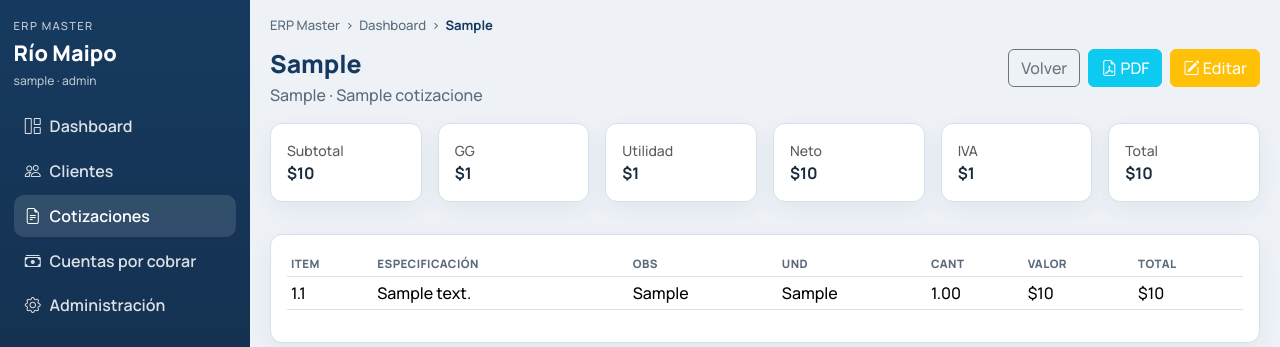
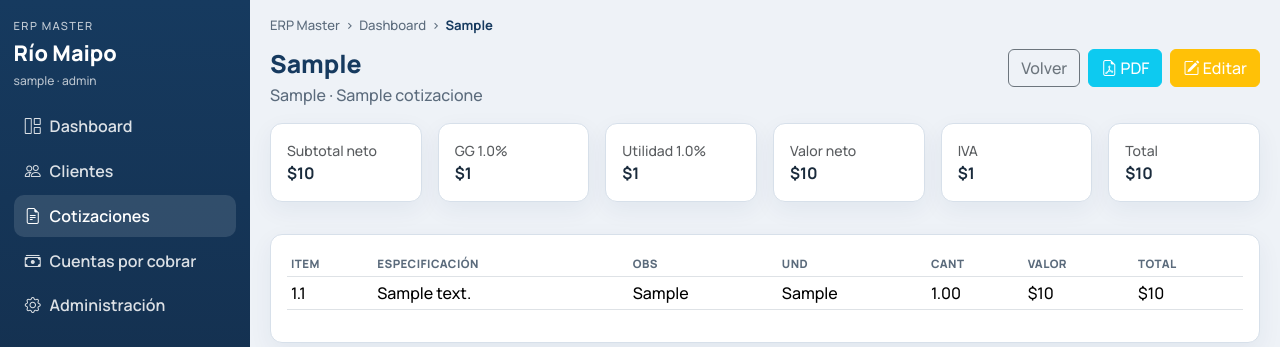
Before and after one commit to osvaldolirac-bit/ConstructPro-ERP, a Flask app: page /cotizaciones/1 in a window 1280 px wide. Shown: the top 347 px of the page. Run offline with Flask 3, Linux system fonts and the light colour scheme; the visitor is signed in with stand-in values (Sample User, id 1); data comes from the database, SQL or seed files in the repository; tables that the repository leaves empty hold one stand-in row (values such as "Sample post"); some libraries are stand-ins or nearby versions.

Commit message:
Show GG/Utilidad percentages on cotización detail
Co-authored-by: osvaldolirac-bit <osvaldolirac-bit@users.noreply.github.com>

```diff
--- a/rmweb/templates/cotizaciones/detalle.html
+++ b/rmweb/templates/cotizaciones/detalle.html
@@ -13,10 +13,10 @@
   </div>
 </div>
 <div class="row g-3 mb-3">
-  <div class="col-md-2"><div class="panel"><div class="text-muted small">Subtotal</div><strong>{{ clp(cot.subtotal) }}</strong></div></div>
-  <div class="col-md-2"><div class="panel"><div class="text-muted small">GG</div><strong>{{ clp(cot.gg_monto) }}</strong></div></div>
-  <div class="col-md-2"><div class="panel"><div class="text-muted small">Utilidad</div><strong>{{ clp(cot.utilidad_monto) }}</strong></div></div>
-  <div class="col-md-2"><div class="panel"><div class="text-muted small">Neto</div><strong>{{ clp(cot.valor_neto) }}</strong></div></div>
+  <div class="col-md-2"><div class="panel"><div class="text-muted small">Subtotal neto</div><strong>{{ clp(cot.subtotal) }}</strong></div></div>
+  <div class="col-md-2"><div class="panel"><div class="text-muted small">GG {{ (cot.gg_pct or 0)|round(1) }}%</div><strong>{{ clp(cot.gg_monto) }}</strong></div></div>
+  <div class="col-md-2"><div class="panel"><div class="text-muted small">Utilidad {{ (cot.utilidad_pct or 0)|round(1) }}%</div><strong>{{ clp(cot.utilidad_monto) }}</strong></div></div>
+  <div class="col-md-2"><div class="panel"><div class="text-muted small">Valor neto</div><strong>{{ clp(cot.valor_neto) }}</strong></div></div>
   <div class="col-md-2"><div class="panel"><div class="text-muted small">IVA</div><strong>{{ clp(cot.iva) }}</strong></div></div>
   <div class="col-md-2"><div class="panel"><div class="text-muted small">Total</div><strong>{{ clp(cot.total) }}</strong></div></div>
 </div>
```
